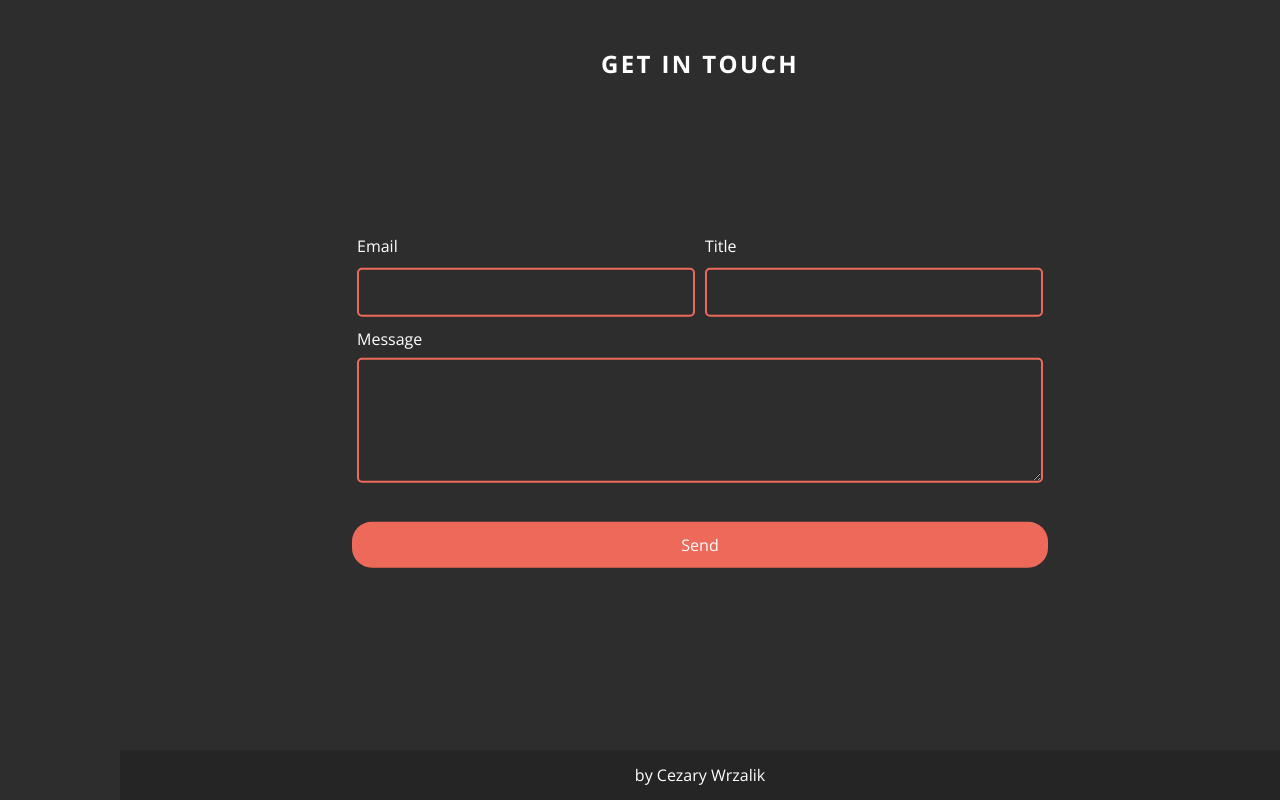
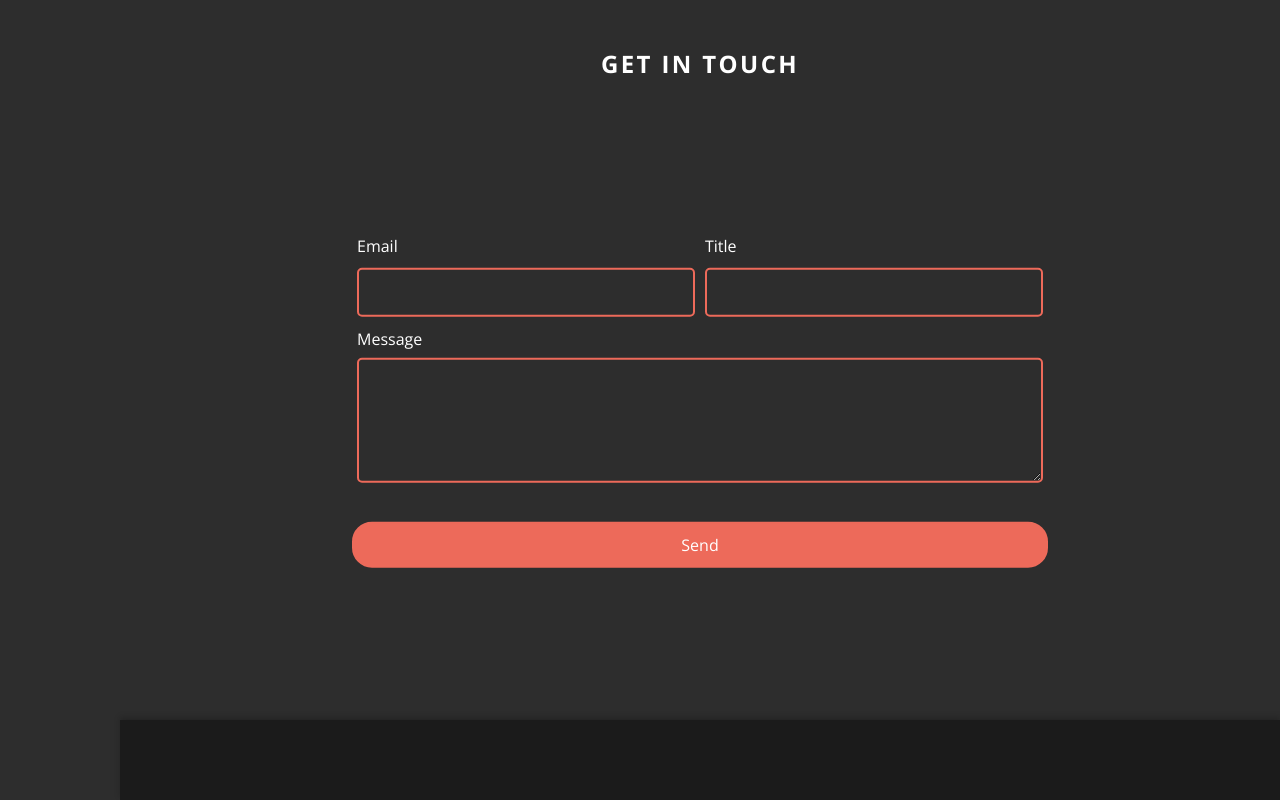
Before and after one commit to CezaryWrzalik/Portfolio, a Next.js app: page / in a window 1280 px wide. Shown: the part 2731-3531 px from the top of the page. Built offline with nearby package versions, Linux system fonts and the light colour scheme.

Commit message:
(Feat) Notification container for displaying Contact response

```diff
--- /dev/null
+++ b/src/components/organisms/Notification/Notification.styled.tsx
@@ -0,0 +1,44 @@
+import styled from "styled-components";
+
+type NotificationContainerProps = {
+  activeNotification: boolean;
+  status: string;
+};
+
+export const NotificationContainer = styled.div`
+  position: absolute;
+  bottom: 0px;
+  left: 0px;
+	z-index: 10;
+  height: 5rem;
+  width: 100%;
+  background-color: #1b1b1b;
+  display: flex;
+  justify-content: space-between;
+  align-items: center;
+  color: white;
+  padding: 0.5rem 10%;
+  box-shadow: 0 -3px 6px rgba(0, 0, 0, 0.2);
+  transition: opacity 0.3s;
+  opacity: ${({ activeNotification }: NotificationContainerProps) =>
+    activeNotification ? "1" : "1"};
+  background: ${({ status }) =>
+    status === "pending"
+      ? "#177cbe"
+      : status === "error"
+      ? "#e65035"
+      : status === "success"
+      ? "green"
+      : null};
+`;
+
+export const Title = styled.h2`
+  margin: 0;
+  font-size: 1.25rem;
+  color: white;
+  padding-right: 10px;
+`;
+
+export const Status = styled.p`
+  color: white;
+`;
--- /dev/null
+++ b/src/components/organisms/Notification/Notification.tsx
@@ -0,0 +1,39 @@
+import { statusAtom } from "@@recoil/atom/statusAtom";
+import { useEffect, useState } from "react";
+import { useRecoilState } from "recoil";
+import { NotificationContainer, Status, Title } from "./Notification.styled";
+
+const Notification = () => {
+  const [statusState, setStatusState] = useRecoilState(statusAtom);
+  const [activeNotification, setActiveNotification] = useState(false);
+
+  const { status, title, message } = statusState;
+
+  useEffect(() => {
+    if (status) {
+      setActiveNotification(true);
+    }
+    if (status === "success" || status === "error") {
+      const timer = setTimeout(() => {
+        setStatusState({ status: "", message: "", title: "" });
+        setActiveNotification(false);
+      }, 3000);
+
+      return () => {
+        clearTimeout(timer);
+      };
+    }
+  }, [status]);
+
+  return (
+    <NotificationContainer
+      activeNotification={activeNotification}
+      status={status}
+    >
+      <Title>{title}</Title>
+      <Status>{message}</Status>
+    </NotificationContainer>
+  );
+};
+
+export default Notification;
--- a/src/components/templates/Contact/Contact.tsx
+++ b/src/components/templates/Contact/Contact.tsx
@@ -1,5 +1,6 @@
 import { SectionHeader } from "@molecules/SectionHeader/SectionHeader";
 import { ContactForm } from "@organisms/ContactForm/ContactForm";
+import Notification from "@organisms/Notification/Notification";
 import { ContactWrapper } from "./Contact.styled";
 
 export const Contact = () => {
@@ -7,6 +8,7 @@ export const Contact = () => {
     <ContactWrapper id="Contact">
       <SectionHeader>Get in touch</SectionHeader>
       <ContactForm />
+      <Notification />
     </ContactWrapper>
   );
 };
--- /dev/null
+++ b/src/recoil/atom/statusAtom.ts
@@ -0,0 +1,6 @@
+import { atom } from "recoil";
+
+export const statusAtom = atom({
+  key: "statusAtom",
+  default: { status: "", message: "", title: "" },
+});
```
